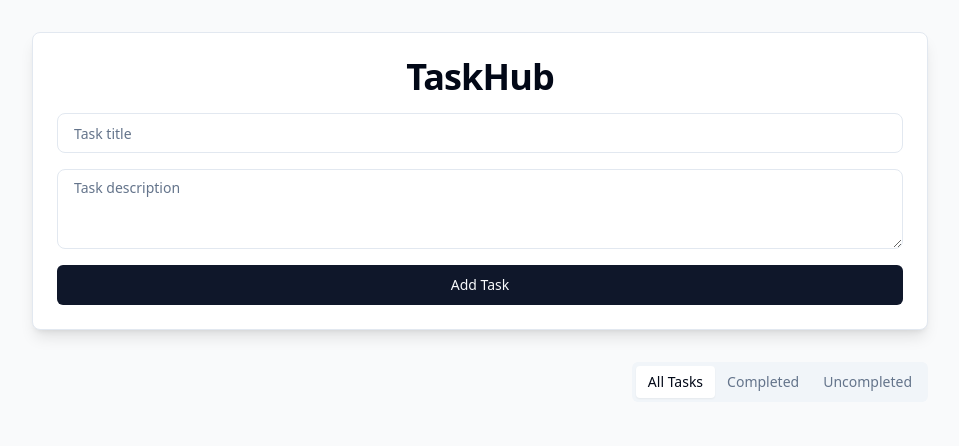
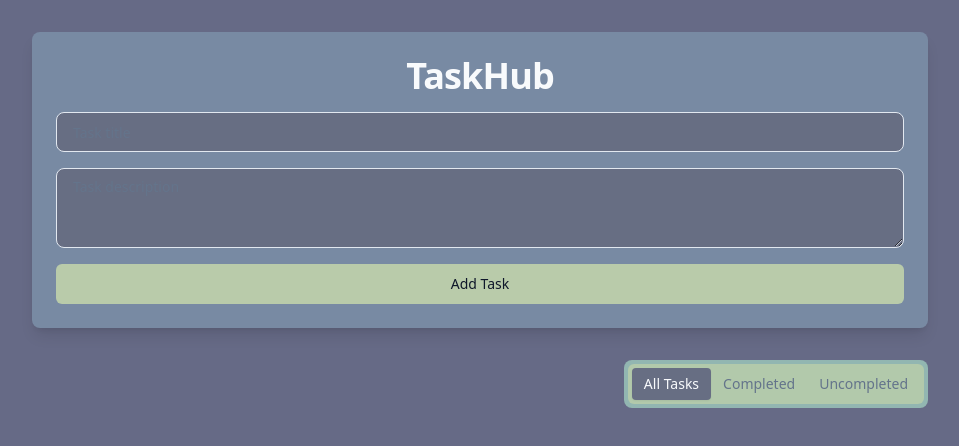
Before and after one commit to ruzellll/checkit-off-list, a React (Vite) app: page / in a window 1280 px wide. Shown: the top 446 px of the page, without its empty margins (160-1119 px from the left). Built offline with nearby package versions, Linux system fonts and the light colour scheme.

Commit message:
Update color scheme
Set new color values for the project to enhance overall aesthetics. The new colors are:
- 666A86
- 788AA3
- 92B6B1
- B2C9AB
- E8DDB5
[skip gpt_engineer]

```diff
--- a/src/index.css
+++ b/src/index.css
@@ -4,25 +4,25 @@
 
 @layer base {
   :root {
-    --background: 0 0% 100%;
-    --foreground: 222.2 84% 4.9%;
+    --background: 225 12% 46%; /* #666A86 */
+    --foreground: 210 40% 98%;
 
-    --card: 0 0% 100%;
-    --card-foreground: 222.2 84% 4.9%;
+    --card: 217 25% 55%; /* #788AA3 */
+    --card-foreground: 210 40% 98%;
 
-    --popover: 0 0% 100%;
-    --popover-foreground: 222.2 84% 4.9%;
+    --popover: 174 19% 64%; /* #92B6B1 */
+    --popover-foreground: 210 40% 98%;
 
-    --primary: 222.2 47.4% 11.2%;
-    --primary-foreground: 210 40% 98%;
+    --primary: 92 24% 73%; /* #B2C9AB */
+    --primary-foreground: 222.2 47.4% 11.2%;
 
-    --secondary: 210 40% 96.1%;
+    --secondary: 43 39% 81%; /* #E8DDB5 */
     --secondary-foreground: 222.2 47.4% 11.2%;
 
-    --muted: 210 40% 96.1%;
+    --muted: 217 25% 55%;
     --muted-foreground: 215.4 16.3% 46.9%;
 
-    --accent: 210 40% 96.1%;
+    --accent: 174 19% 64%;
     --accent-foreground: 222.2 47.4% 11.2%;
 
     --destructive: 0 84.2% 60.2%;
@@ -36,25 +36,25 @@
   }
 
   .dark {
-    --background: 222.2 84% 4.9%;
+    --background: 225 12% 46%;
     --foreground: 210 40% 98%;
 
-    --card: 222.2 84% 4.9%;
+    --card: 217 25% 55%;
     --card-foreground: 210 40% 98%;
 
-    --popover: 222.2 84% 4.9%;
+    --popover: 174 19% 64%;
     --popover-foreground: 210 40% 98%;
 
-    --primary: 210 40% 98%;
+    --primary: 92 24% 73%;
     --primary-foreground: 222.2 47.4% 11.2%;
 
-    --secondary: 217.2 32.6% 17.5%;
+    --secondary: 43 39% 81%;
     --secondary-foreground: 210 40% 98%;
 
-    --muted: 217.2 32.6% 17.5%;
+    --muted: 217 25% 55%;
     --muted-foreground: 215 20.2% 65.1%;
 
-    --accent: 217.2 32.6% 17.5%;
+    --accent: 174 19% 64%;
     --accent-foreground: 210 40% 98%;
 
     --destructive: 0 62.8% 30.6%;
--- a/src/pages/Index.tsx
+++ b/src/pages/Index.tsx
@@ -12,9 +12,7 @@ interface Task {
 
 const Index = () => {
   const [tasks, setTasks] = useState<Task[]>([]);
-  const [filter, setFilter] = useState<"all" | "completed" | "uncompleted">(
-    "all"
-  );
+  const [filter, setFilter] = useState<"all" | "completed" | "uncompleted">("all");
 
   // Load tasks from localStorage when component mounts
   useEffect(() => {
@@ -66,17 +64,18 @@ const Index = () => {
   });
 
   return (
-    <div className="min-h-screen p-8 bg-gray-50">
+    <div className="min-h-screen p-8 bg-[#666A86]">
       <div className="max-w-4xl mx-auto">
-        <div className="p-6 mb-8 bg-white border rounded-lg shadow-lg">
+        <div className="p-6 mb-8 bg-[#788AA3] rounded-lg shadow-lg">
           <TaskForm onSubmit={handleAddTask} />
         </div>
         <div className="flex justify-end mb-6">
           <Tabs
             defaultValue="all"
             onValueChange={(value) => setFilter(value as typeof filter)}
+            className="bg-[#92B6B1] p-1 rounded-lg"
           >
-            <TabsList className="[&>*]:data-[state=active]:shadow-none [&>*]:data-[state=active]:transition-none">
+            <TabsList className="bg-[#B2C9AB] [&>*]:data-[state=active]:bg-[#E8DDB5] [&>*]:data-[state=active]:text-[#666A86]">
               <TabsTrigger value="all">All Tasks</TabsTrigger>
               <TabsTrigger value="completed">Completed</TabsTrigger>
               <TabsTrigger value="uncompleted">Uncompleted</TabsTrigger>
```
